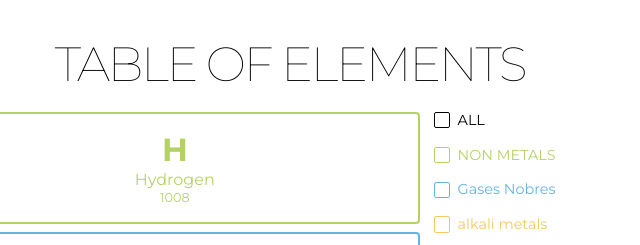
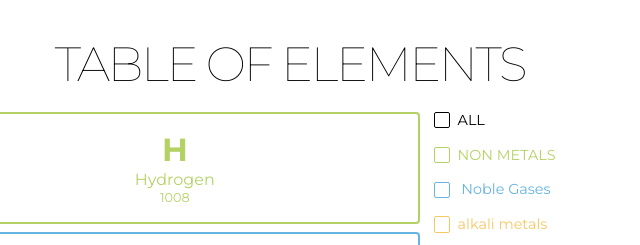
Before and after one commit to lewismutua/EdTechX.com, a plain HTML site: page index.html in a window 1280 px wide. Shown: the top 245 px of the page, 350-990 px from the left. Drawn offline with Linux system fonts and the light colour scheme.

Commit message:
Update index.html

```diff
--- a/index.html
+++ b/index.html
@@ -496,7 +496,7 @@
         <ul>
             <li><a class=todos data-category=todos>ALL</a>
                 <li><a class=nao-metal data-category=nao-metal>NON METALS</a>
-                    <li><a class=gas-nobre data-category=gas-nobre>Gases Nobres</a>
+                    <li><a class=gas-nobre data-category=gas-nobre> Noble Gases</a>
                         <li><a class=metal-alcalino data-category=metal-alcalino>alkali metals</a>
                             <li><a class=metal-alcalino-terroso data-category=metal-alcalino-terroso>Alkaline Earth Metals </a>
                                 <li><a class=semimetal data-category=semimetal>Semimetais</a>
```
